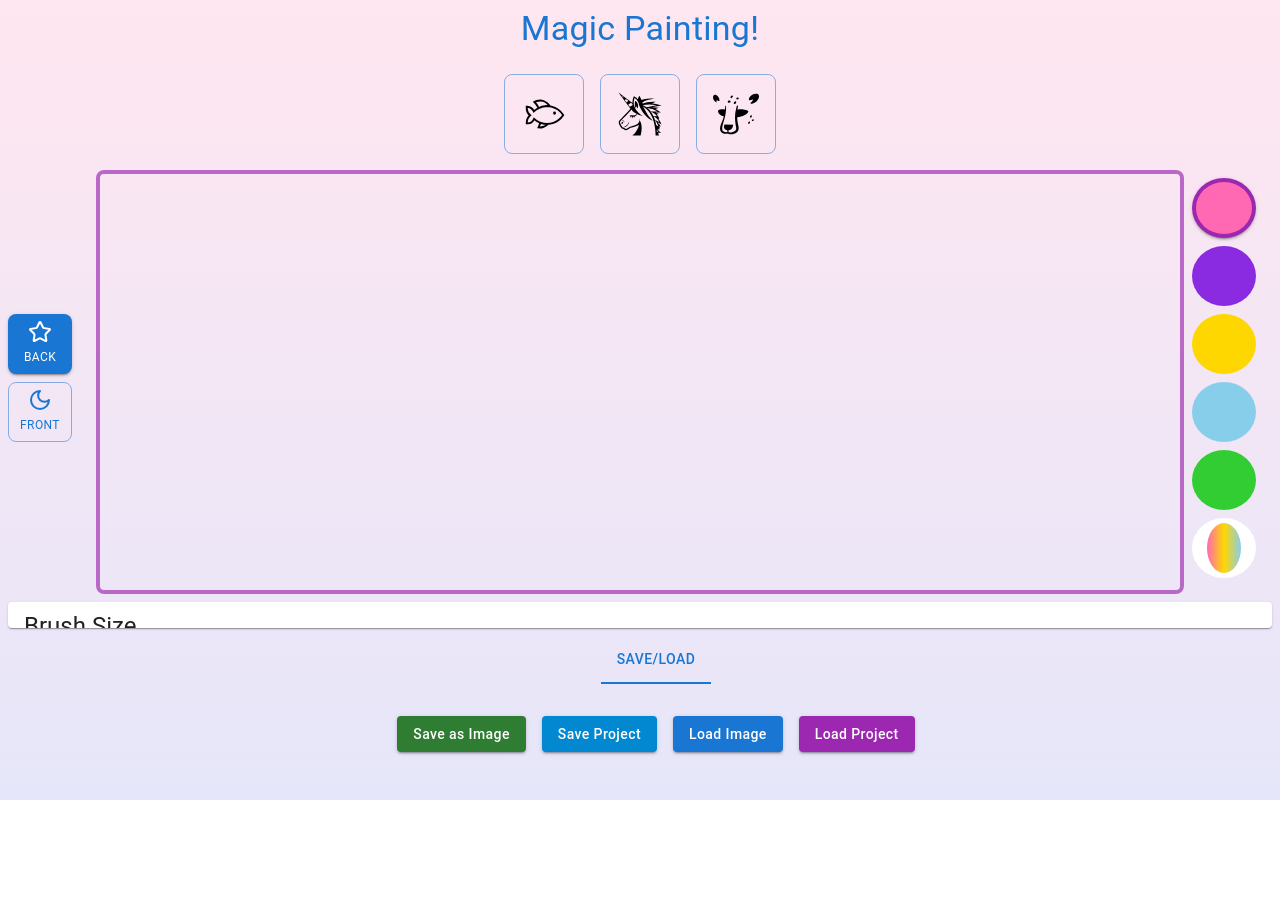
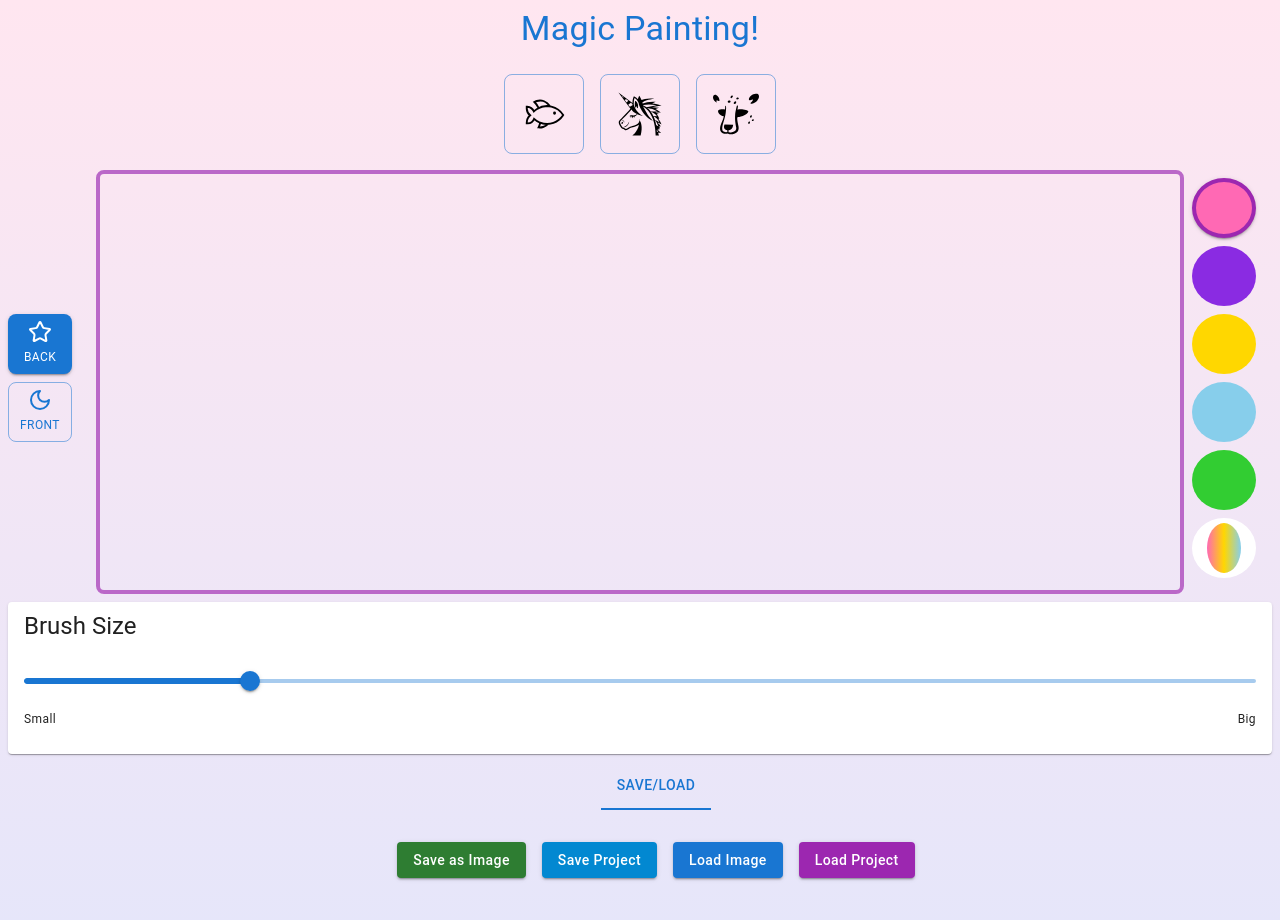
Before and after one commit to Kruisheer/paint_app, a React (Vite) app: page / in a window 1280 px wide. Shown: the top 920 px of the page. Before the commit the page ends 800 px from the top, so only its background shows below. Built offline with nearby package versions, Linux system fonts and the light colour scheme.

Commit message:
Fixed slider issues

```diff
--- a/src/App.jsx
+++ b/src/App.jsx
@@ -317,9 +317,9 @@ const PaintingApp = () => {
       sx={{
         display: 'flex',
         flexDirection: 'column',
-        height: '100vh',
+        minHeight: '100vh', // Changed from height to minHeight
         width: '100vw',
-        overflow: 'hidden',
+        overflowY: 'auto', // Allow vertical scrolling
         background: 'linear-gradient(to bottom, #FFE6F0, #E6E6FA)',
       }}
     >
@@ -373,9 +373,24 @@ const PaintingApp = () => {
       </Box>
 
       {/* Layer and Canvas Area */}
-      <Box sx={{ display: 'flex', flex: 1, position: 'relative' }}>
+      <Box
+        sx={{
+          display: 'flex',
+          flexDirection: { xs: 'column', md: 'row' }, // Stack on small screens
+          flex: 1,
+          position: 'relative',
+        }}
+      >
         {/* Layer Controls */}
-        <Box sx={{ width: 80, display: 'flex', flexDirection: 'column', justifyContent: 'center', p: 1 }}>
+        <Box
+          sx={{
+            width: { xs: '100%', md: 80 }, // Full width on small screens
+            display: 'flex',
+            flexDirection: 'column',
+            justifyContent: 'center',
+            p: 1,
+          }}
+        >
           {[
             { layer: 1, icon: Star, label: 'Back' },
             // Removed the middle layer button
@@ -413,6 +428,7 @@ const PaintingApp = () => {
             borderRadius: 2,
             overflow: 'hidden',
             touchAction: 'none',
+            height: { xs: 300, md: 'auto' }, // Set a fixed height on small screens
           }}
         >
           {canvasRefs.map((canvasRef, index) => (
@@ -442,7 +458,15 @@ const PaintingApp = () => {
         </Box>
 
         {/* Color Palette */}
-        <Box sx={{ width: 80, display: 'flex', flexDirection: 'column', justifyContent: 'center', p: 1 }}>
+        <Box
+          sx={{
+            width: { xs: '100%', md: 80 }, // Full width on small screens
+            display: 'flex',
+            flexDirection: 'column',
+            justifyContent: 'center',
+            p: 1,
+          }}
+        >
           {colors.map((colorOption) => (
             <Button
               key={colorOption.name}
@@ -481,7 +505,12 @@ const PaintingApp = () => {
       </Box>
 
       {/* Brush Size Slider */}
-      <Card sx={{ m: 1 }}>
+      <Card
+        sx={{
+          m: 1,
+          order: { xs: 3, md: 2 }, // Position before Save/Load on small screens
+        }}
+      >
         <CardHeader title="Brush Size" sx={{ py: 1 }} />
         <CardContent>
           <Slider
@@ -499,19 +528,35 @@ const PaintingApp = () => {
       </Card>
 
       {/* Save/Load Buttons Positioned Below Brush Size Slider */}
-      <Box sx={{ width: '100%', mb: 2, px: 2 }}>
+      <Box
+        sx={{
+          width: '100%',
+          mb: 2,
+          px: 2,
+          order: { xs: 4, md: 3 }, // Ensure it's below the slider on small screens
+        }}
+      >
         <Tabs value={tabValue} onChange={handleTabChange} centered>
           <Tab label="Save/Load" />
         </Tabs>
         <TabPanel value={tabValue} index={0}>
           {/* Save and Load Buttons */}
-          <Box sx={{ display: 'flex', justifyContent: 'center', gap: 2, p: 1, flexWrap: 'wrap' }}>
+          <Box
+            sx={{
+              display: 'flex',
+              flexDirection: { xs: 'column', sm: 'row' }, // Stack on extra-small screens
+              justifyContent: 'center',
+              gap: 2,
+              p: 1,
+              flexWrap: 'wrap',
+            }}
+          >
             {/* Save as Image */}
             <Button
               variant="contained"
               color="success"
               onClick={handleSaveAsImage}
-              sx={{ textTransform: 'none' }}
+              sx={{ textTransform: 'none', width: { xs: '100%', sm: 'auto' } }}
             >
               Save as Image
             </Button>
@@ -521,7 +566,7 @@ const PaintingApp = () => {
               variant="contained"
               color="info"
               onClick={handleSaveProject}
-              sx={{ textTransform: 'none' }}
+              sx={{ textTransform: 'none', width: { xs: '100%', sm: 'auto' } }}
             >
               Save Project
             </Button>
@@ -531,7 +576,7 @@ const PaintingApp = () => {
               variant="contained"
               color="primary"
               component="label"
-              sx={{ textTransform: 'none' }}
+              sx={{ textTransform: 'none', width: { xs: '100%', sm: 'auto' } }}
             >
               Load Image
               <input
@@ -547,7 +592,7 @@ const PaintingApp = () => {
               variant="contained"
               color="secondary"
               component="label"
-              sx={{ textTransform: 'none' }}
+              sx={{ textTransform: 'none', width: { xs: '100%', sm: 'auto' } }}
             >
               Load Project
               <input
```
